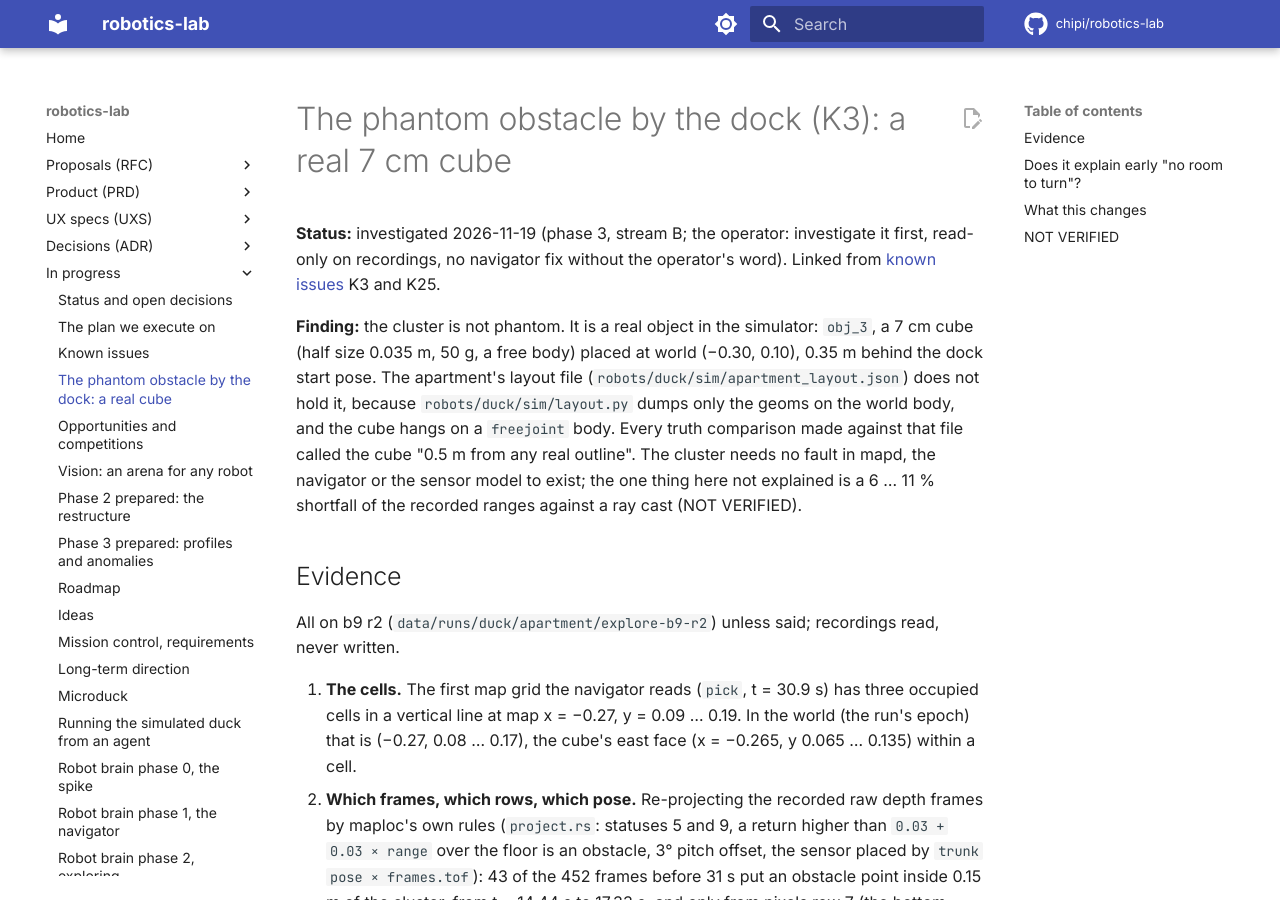
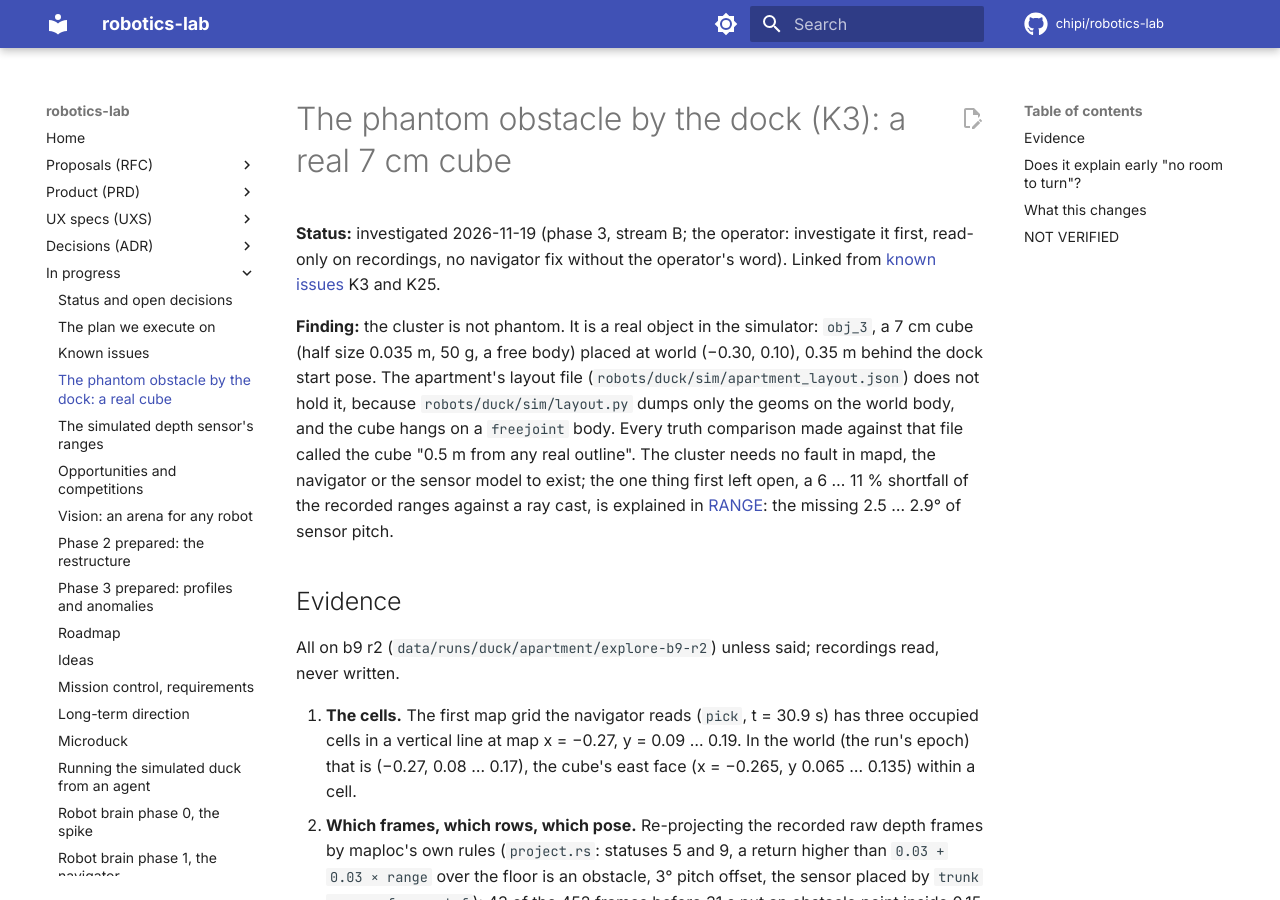
Before and after one commit to chipi/robotics-lab, an MkDocs documentation site: the page built from docs/wip/PHANTOM.md, in a window 1280 px wide and 900 px high. Built offline with MkDocs 1.6.1 and Material for MkDocs 9.7.7, drawn with Linux system fonts in a browser that asks for light colours; comment, search, counter and statistics services are not loaded; some of the changed text lies outside the part shown.

Commit message:
docs: the simulated depth sensor's range shortfall is a pitch, and mapd's model is axial (RANGE.md, K33)
Floor pixels of four runs (b9 r2, b11 r1, ch11 seeds 1 and 5) read as radial ranges give one pitch error of 2.4-2.9 degrees on every row and column; read as axial the answer moves 2-3 degrees between rows. The cube and floor pixels agree to 1-3 % after it. The duck profile's sim calibration (2.5 degrees, radial) is consistent; mapd assumes axial ranges and is not configurable. Read-only; nothing under robots/duck changed. make docs-lint, docs-build PASS.

Co-Authored-By: Claude Opus 5.5 <noreply@anthropic.com>

Claude-Session: https://claude.ai/code/session_014cvkLDtihKBLiV2cbMenbC

```diff
--- a/docs/wip/PHANTOM.md
+++ b/docs/wip/PHANTOM.md
@@ -10,8 +10,8 @@ pose. The apartment's layout file (`robots/duck/sim/apartment_layout.json`) does
 because `robots/duck/sim/layout.py` dumps only the geoms on the world body, and the cube hangs on a
 `freejoint` body. Every truth comparison made against that file called the cube "0.5 m from any real
 outline". The cluster needs no fault in mapd, the navigator or the sensor model to exist; the one
-thing here not explained is a 6 … 11 % shortfall of the recorded ranges against a ray cast (NOT
-VERIFIED).
+thing first left open, a 6 … 11 % shortfall of the recorded ranges against a ray cast, is explained
+in [RANGE](RANGE.md): the missing 2.5 … 2.9° of sensor pitch.
 
 ## Evidence
 
@@ -91,11 +91,10 @@ systematic.
 ## NOT VERIFIED
 
 - mapd was not run. The projection above is my re-implementation of `project.rs` in Python from its
-  source; the 3-frame vote, the keyframe's local frame and the grid render were read, not replayed.
-  The cluster's agreement with the cube is by position (1), by pixel and time (2) and by ray cast
-  (3).
-- The 6 … 9 % shorter recorded ranges are not explained here (the simulator's radial ranges against
-  mapd's axial assumption, and the 2.5° pitch offset against its 3°, are candidates, not tested).
+source; the 3-frame vote, the keyframe's local frame and the grid render were read, not replayed.
+The cluster's agreement with the cube is by position (1), by pixel and time (2) and by ray cast (3).
+- The 6 … 11 % shorter recorded ranges: explained in [RANGE](RANGE.md) (a pitch of 2.4 … 2.9°,
+  radial ranges); 1 … 3 % is left there.
 - The cube's pose is its XML reset position; the recordings do not carry free bodies' poses, so
   whether a run pushed it is not known (a push would show as occupied cells elsewhere, none seen in
   b9 r2's first map).
--- a/mkdocs.yml
+++ b/mkdocs.yml
@@ -124,6 +124,7 @@ nav:
     - The plan we execute on: wip/EXECUTION-PLAN.md
     - Known issues: wip/KNOWN-ISSUES.md
     - "The phantom obstacle by the dock: a real cube": wip/PHANTOM.md
+    - "The simulated depth sensor's ranges": wip/RANGE.md
     - Opportunities and competitions: wip/OPPORTUNITIES.md
     - "Vision: an arena for any robot": wip/VISION-ARENA.md
     - "Phase 2 prepared: the restructure": wip/PHASE2-RESTRUCTURE-PLAN.md
```
Also changed, not shown: docs/wip/KNOWN-ISSUES.md (+1 -0 lines), docs/wip/RANGE.md (added, +91 -0 lines).
